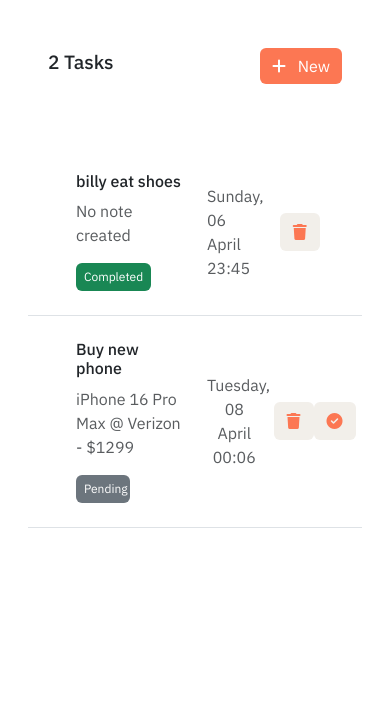
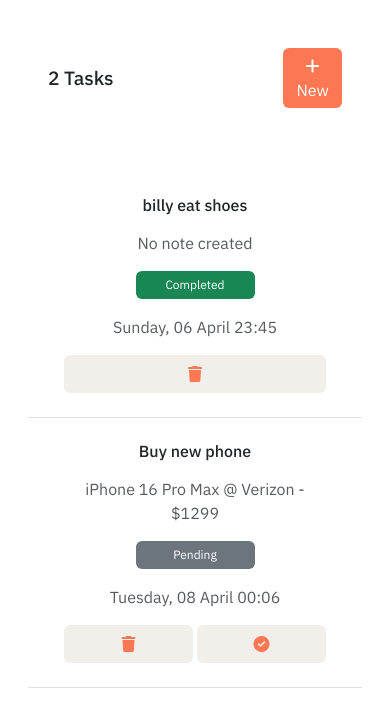
Before and after one commit to machoprogrammergg/todoapp, a Flask app: page / in a window 390 px wide. Shown: the part 51-778 px from the top of the page. Run offline with Flask 3, Linux system fonts and the light colour scheme; a user stored in the database is signed in; data comes from the database, SQL or seed files in the repository; both versions use the stored data as it was after the commit; some libraries are stand-ins or nearby versions.

Commit message:
UI elements rearrangement

```diff
--- a/main.py
+++ b/main.py
@@ -7,4 +7,5 @@ from website import create_app
 # If the script is run directly (not imported as a module)
 if __name__ == '__main__':
     # Run the Flask application
-    serve(create_app(), host='0.0.0.0', port=8080)
+    # create_app().run(debug=True) --> Is for debugging purposes
+    serve(create_app(), host='0.0.0.0', port=8080) # For deployment
--- a/website/static/style.css
+++ b/website/static/style.css
@@ -1,9 +1,12 @@
 * {
     font-family: 'IBM Plex Sans', sans-serif;
+    margin: 0 !important;
 }
 
 nav {
     background-color: #FC7753 !important;
+    position: relative;
+    top: 0;
 }
 
 .navbar-toggler.collapse:focus {
@@ -27,6 +30,7 @@ nav {
 .btn.btn-default {
     background-color: #F2EFEA;
     color: #FC7753;
+    width: 100%;
 }
 
 .btn.btn-default:hover {
@@ -36,12 +40,12 @@ nav {
 .btn.btn-primary:hover {
     background-color: #F2EFEA;
     color: #FC7753;
+    width: auto;
 }
 
 .task-container {
     display: grid;
-    width: 100%;
-    grid-template-columns: 50% 30% 20%;
+    grid-template-columns: 40% 40% 20%;
     align-items: center;
 }
 body {
@@ -93,17 +97,22 @@ textarea {
         justify-content: center;
     }
 
-    #title_note {
-        display: flex;
-        flex-direction: column;
-        align-items: start;
-    }
-
     #button_date {
         width: 100% !important;
         display: flex !important;
         justify-content: space-around !important;
     }
 
+    .task-container {
+        display: grid;
+        gap: 1em;
+        grid-template-columns: 1fr;
+    }
+
+    #title_note {
+        align-items: center !important;
+        text-align: center;
+    }
+
 
 }
--- a/website/templates/home.html
+++ b/website/templates/home.html
@@ -17,7 +17,7 @@
     {% endif %}
 
     <!-- Button to create a new task -->
-    <button onclick="createNewTask()" class="btn btn-primary mh-80" style="word-spacing: .5em;">
+    <button onclick="createNewTask()" class="btn btn-primary" style="word-spacing: .5em; width: 20%;">
         <i class="fa-solid fa-plus"></i> New
     </button>
 </div>
@@ -27,13 +27,13 @@
     <ul class="list-group p-3">
         <!-- Loop through all the tasks of the current user -->
         {% for task in user.tasks %}
-        <div class="container border-bottom">
+        <div class="container border-bottom" style="min-width: 100%;">
             <!-- Task container -->
             <div class="task-container container-fluid p-4">
 
                 {% if task.completed == False %}
                 <!-- If the task is not completed, display it as "Pending" -->
-                <div class="container-fluid w-auto m-0 text-left" id="title_note">
+                <div class="container-fluid w-auto m-0 text-left d-flex flex-column align-items-start gap-3" id="title_note">
                     <h6 class="h6">{{ task.title }}</h6> <!-- Display task title -->
                     <p class="text-muted">{{ task.note }}</p> <!-- Display task note -->
                     <span class="badge text-bg-secondary p-2 fw-normal w-50" id="statusBadge">Pending</span>
@@ -45,7 +45,7 @@
                 </span>
 
                 <!-- Buttons to delete or mark the task as done -->
-                <span class="d-flex justify-content-center align-items-center justify-content-around" id="button_date">
+                <span class="d-flex justify-content-center align-items-center justify-content-around gap-1" id="button_date">
 
                     <button id="deleteBtn" type="button" class="btn btn-default" onclick="deleteTask({{ task.id }})">
                         <i class="fa-solid fa-trash"></i>
@@ -57,14 +57,14 @@
 
                 {% else %}
                 <!-- If the task is completed, display it as "Completed" -->
-                <div class="container-fluid w-auto m-0 text-left" id="title_note">
+                <div class="container-fluid text-left d-flex flex-column align-items-start gap-3" id="title_note">
                     <h6 class="h6">{{ task.title }}</h6> <!-- Display task title -->
                     <p class="p text-muted">{{ task.note }}</p> <!-- Display task note -->
-                    <span class="badge text-bg-success p-2 fw-normal" id="statusBadge">Completed</span>
+                    <span class="badge text-bg-success p-2 fw-normal w-50" id="statusBadge">Completed</span>
                     <!-- Badge to show task status -->
                 </div>
 
-                <span class="container-fluid">
+                <span class="container-fluid text-center">
                     <p class="text-muted m-0">{{ task.time_stamp }}</p> <!-- Display task timestamp -->
                 </span>
 
--- a/website/templates/login.html
+++ b/website/templates/login.html
@@ -21,7 +21,7 @@
             </span>
             <input type="password" class="form-control shadow-none" name="password" placeholder="Enter password">
         </div>
-        <button type="submit" class="btn btn-primary">Login</button>
+        <button type="submit" class="btn btn-default">Login</button>
     </form>
     <a href="/signup" class="p-4">Not a member? Sign Up</a>
 </div>
```
Also changed, not shown: instance/database.db.
